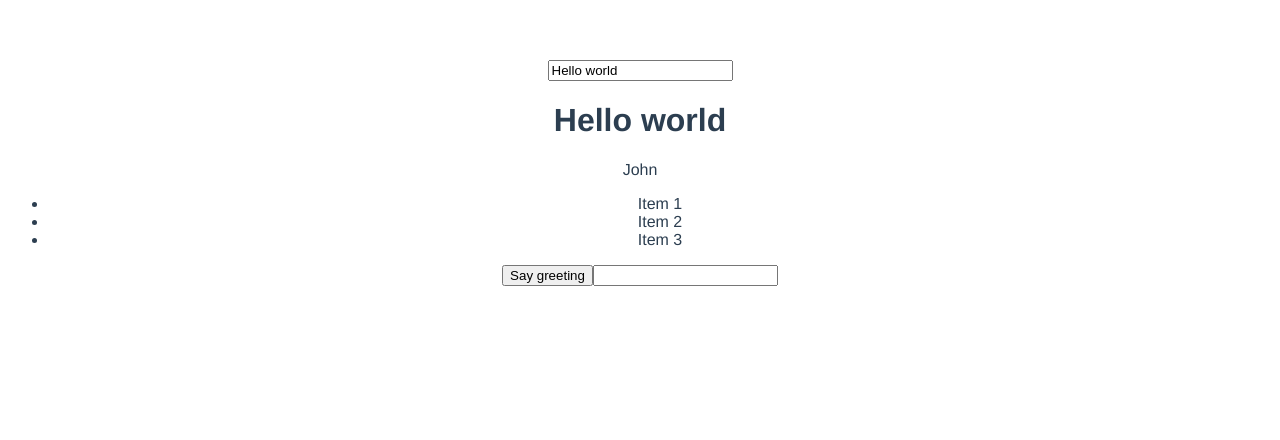
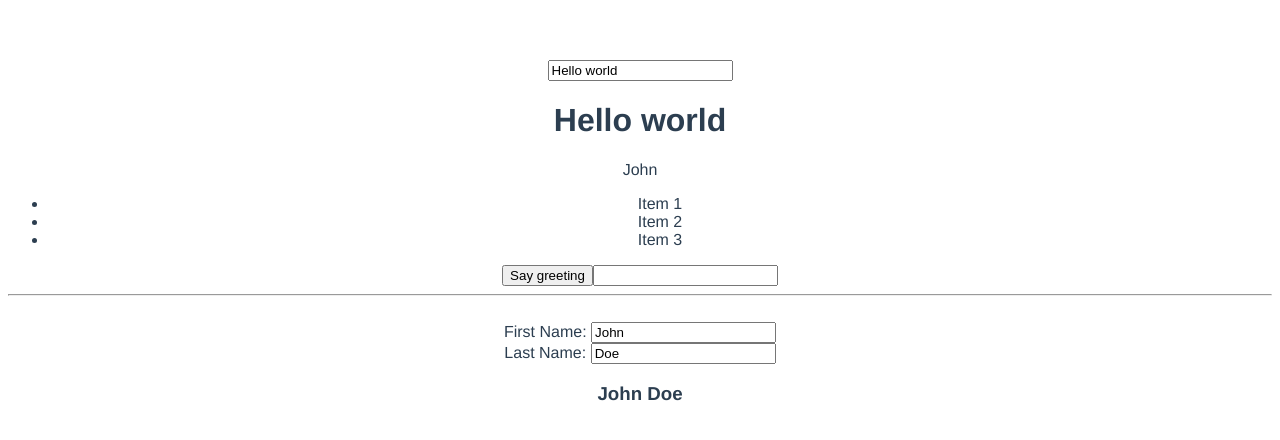
Before and after one commit to n1207n/VueIn60Minutes, a Vue app: page /test in a window 1280 px wide. Shown: the top 440 px of the page. Built offline with nearby package versions, Linux system fonts and the light colour scheme.

Commit message:
feat: Added a simple computed property example
+ Added no-console exception to eslint

```diff
--- a/src/components/Test.vue
+++ b/src/components/Test.vue
@@ -13,6 +13,13 @@
 
     <button v-on:click="greet('Hello world')">Say greeting</button>
     <input type="text" v-on:keyup="pressKey" v-on:keyup.enter="enterHit"/>
+    <hr>
+    <br>
+    <label>First Name: </label> <input type="text" v-model="user.firstName" />
+    <br>
+    <label>Last Name: </label> <input type="text" v-model="user.lastName" />
+
+    <h3>{{fullName}}</h3>
   </div>
 </template>
 
@@ -34,6 +41,11 @@ export default {
       ],
     };
   },
+  computed: {
+    fullName: function fullName() {
+      return `${this.user.firstName} ${this.user.lastName}`;
+    },
+  },
   methods: {
     greet: (greeting) => {
       console.log(greeting);
```
Also changed, not shown: .eslintrc.js.
